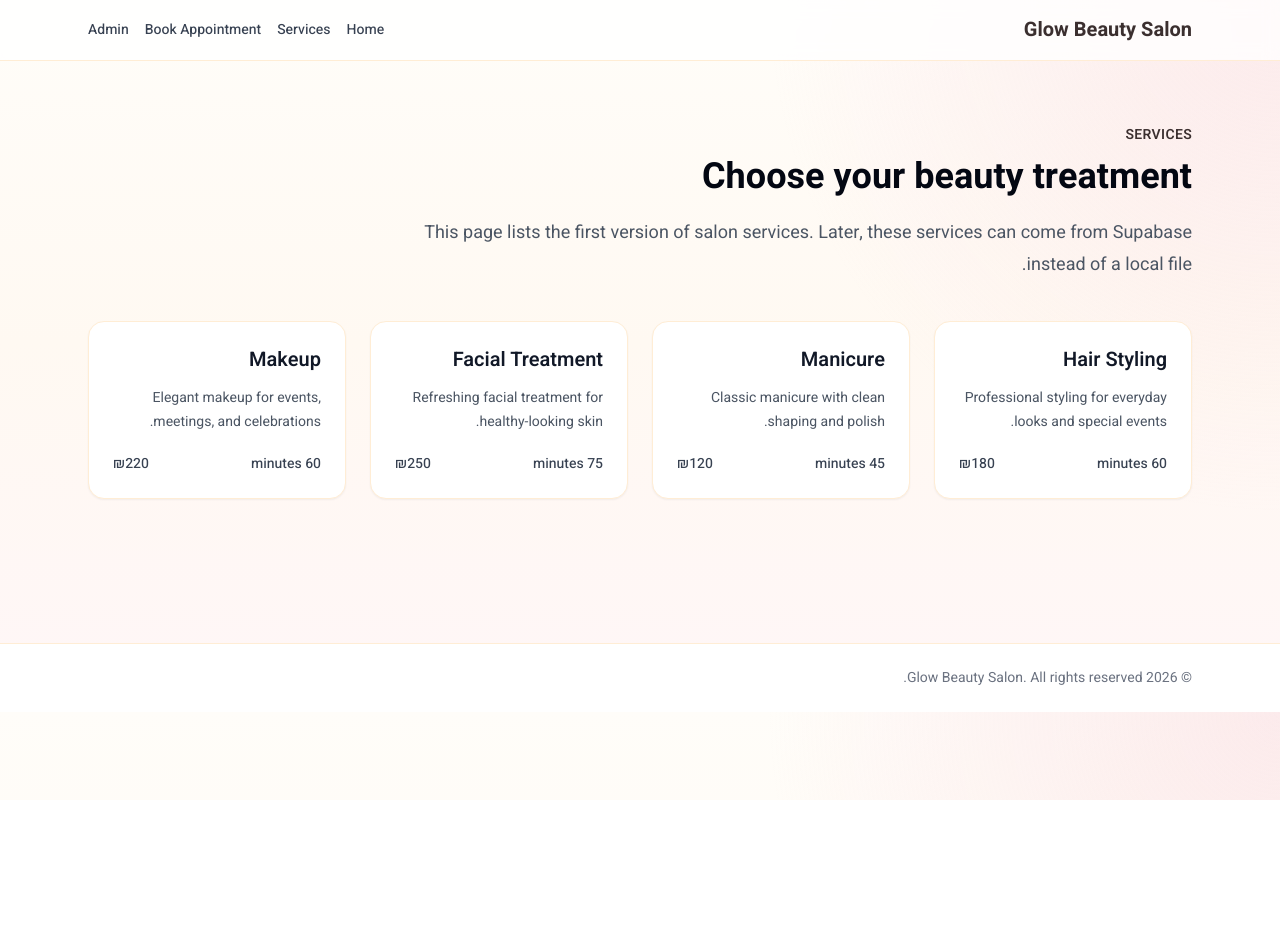
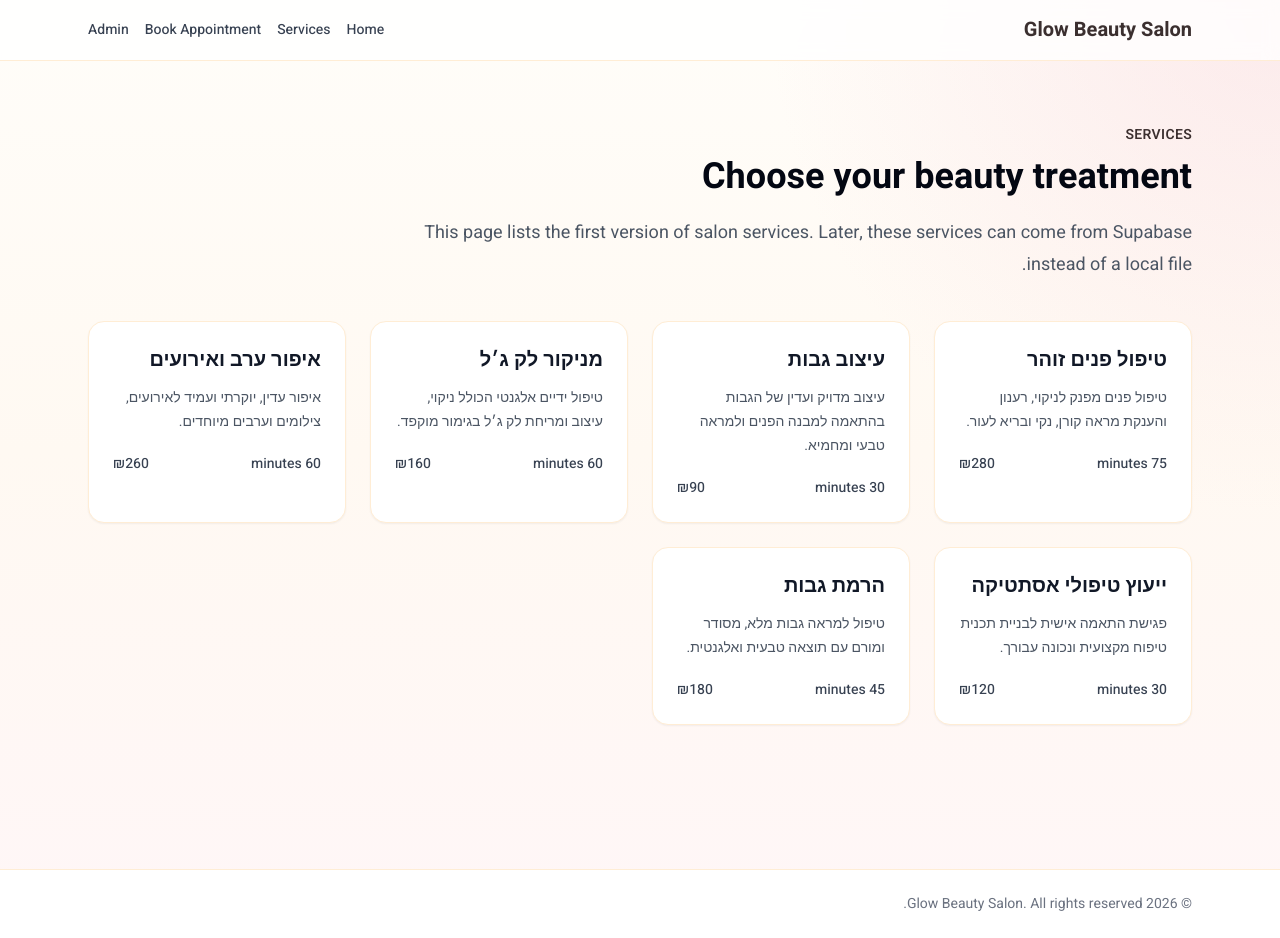
Before and after one commit to Ronenk7/beauty-salon-booking-system, a Next.js app: page /services in a window 1280 px wide. Before the commit the page ends 800 px from the top, so only its background shows below. Built offline with nearby package versions, Linux system fonts and the light colour scheme.

Commit message:
Translate salon services to Hebrew

```diff
--- a/src/data/services.ts
+++ b/src/data/services.ts
@@ -4,35 +4,56 @@ export type Service = {
   description: string;
   durationMinutes: number;
   price: number;
+  imageUrl: string;
 };
 
 export const services: Service[] = [
   {
-    id: "hair-styling",
-    name: "Hair Styling",
-    description: "Professional styling for everyday looks and special events.",
-    durationMinutes: 60,
-    price: 180,
+    id: "facial-treatment",
+    name: "טיפול פנים זוהר",
+    description: "טיפול פנים מפנק לניקוי, רענון והענקת מראה קורן, נקי ובריא לעור.",
+    durationMinutes: 75,
+    price: 280,
+    imageUrl: "https://images.unsplash.com/photo-1570172619644-dfd03ed5d881?auto=format&fit=crop&w=900&q=80",
+  },
+  {
+    id: "eyebrow-design",
+    name: "עיצוב גבות",
+    description: "עיצוב מדויק ועדין של הגבות בהתאמה למבנה הפנים ולמראה טבעי ומחמיא.",
+    durationMinutes: 30,
+    price: 90,
+    imageUrl: "https://images.unsplash.com/photo-1607779097040-26e80aa78e66?auto=format&fit=crop&w=900&q=80",
   },
   {
     id: "manicure",
-    name: "Manicure",
-    description: "Classic manicure with clean shaping and polish.",
-    durationMinutes: 45,
-    price: 120,
-  },
-  {
-    id: "facial-treatment",
-    name: "Facial Treatment",
-    description: "Refreshing facial treatment for healthy-looking skin.",
-    durationMinutes: 75,
-    price: 250,
+    name: "מניקור לק ג׳ל",
+    description: "טיפול ידיים אלגנטי הכולל ניקוי, עיצוב ומריחת לק ג׳ל בגימור מוקפד.",
+    durationMinutes: 60,
+    price: 160,
+    imageUrl: "https://images.unsplash.com/photo-1604654894610-df63bc536371?auto=format&fit=crop&w=900&q=80",
   },
   {
     id: "makeup",
-    name: "Makeup",
-    description: "Elegant makeup for events, meetings, and celebrations.",
+    name: "איפור ערב ואירועים",
+    description: "איפור עדין, יוקרתי ועמיד לאירועים, צילומים וערבים מיוחדים.",
     durationMinutes: 60,
-    price: 220,
+    price: 260,
+    imageUrl: "https://images.unsplash.com/photo-1487412947147-5cebf100ffc2?auto=format&fit=crop&w=900&q=80",
+  },
+  {
+    id: "laser-consultation",
+    name: "ייעוץ טיפולי אסתטיקה",
+    description: "פגישת התאמה אישית לבניית תכנית טיפוח מקצועית ונכונה עבורך.",
+    durationMinutes: 30,
+    price: 120,
+    imageUrl: "https://images.unsplash.com/photo-1516975080664-ed2fc6a32937?auto=format&fit=crop&w=900&q=80",
+  },
+  {
+    id: "brow-lamination",
+    name: "הרמת גבות",
+    description: "טיפול למראה גבות מלא, מסודר ומורם עם תוצאה טבעית ואלגנטית.",
+    durationMinutes: 45,
+    price: 180,
+    imageUrl: "https://images.unsplash.com/photo-1596462502278-27bfdc403348?auto=format&fit=crop&w=900&q=80",
   },
 ];
```
